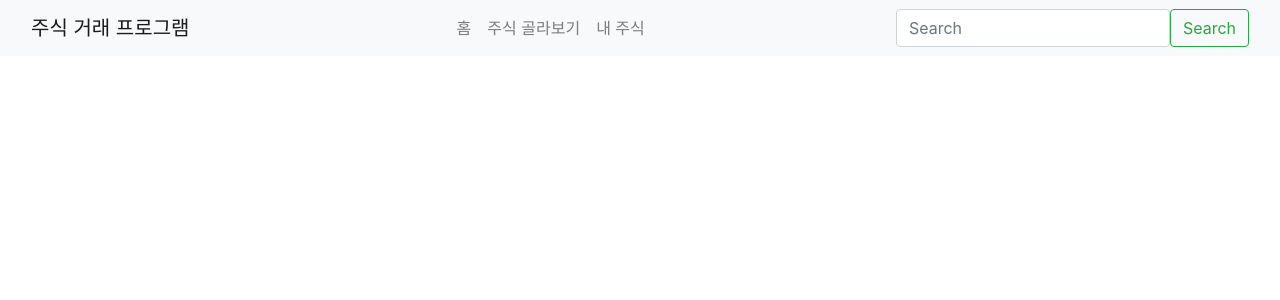
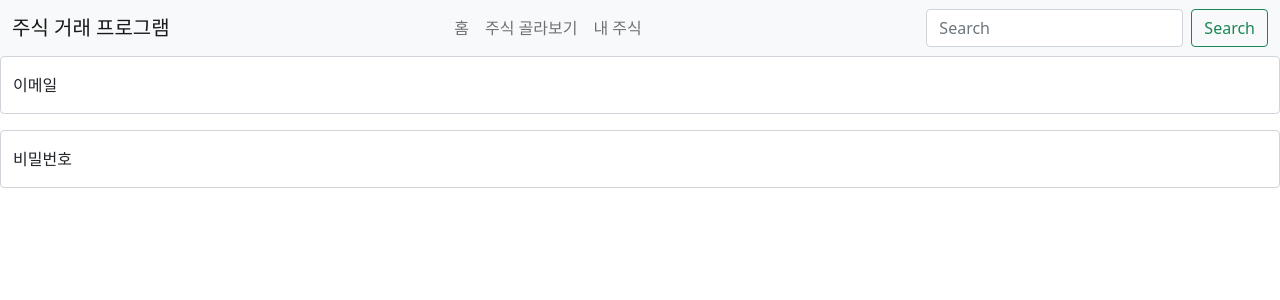
Before and after one commit to jungsom/stock-trading-client, a React (Vite) app: page /my in a window 1280 px wide. Shown: the top 300 px of the page. Built offline with nearby package versions, Linux system fonts and the light colour scheme.

Commit message:
fix: 주식 시장가 웹소켓으로 받기

```diff
--- a/index.html
+++ b/index.html
@@ -1,10 +1,10 @@
-<!doctype html>
+<!DOCTYPE html>
 <html lang="en">
   <head>
     <meta charset="UTF-8" />
     <link rel="icon" type="image/svg+xml" href="/vite.svg" />
     <meta name="viewport" content="width=device-width, initial-scale=1.0" />
-    <link rel="stylesheet" href="https://stackpath.bootstrapcdn.com/bootstrap/4.5.2/css/bootstrap.min.css">
+    <link href="https://cdn.jsdelivr.net/npm/bootstrap@5.1.0/dist/css/bootstrap.min.css" rel="stylesheet"/>
     <title>Stock Traidng Service</title>
   </head>
   <body>
--- a/package.json
+++ b/package.json
@@ -19,6 +19,7 @@
   },
   "devDependencies": {
     "@eslint/js": "^9.19.0",
+    "@types/node": "^22.13.1",
     "@types/react": "^19.0.8",
     "@types/react-dom": "^19.0.3",
     "@vitejs/plugin-react": "^4.3.4",
--- a/src/App.tsx
+++ b/src/App.tsx
@@ -1,6 +1,7 @@
 import { BrowserRouter, Route, Routes } from 'react-router-dom';
 import StockContainer from './container/stock';
 import Header from './container/header';
+import LoginContainer from './container/Login';
 
 function App() {
   return (
@@ -8,6 +9,7 @@ function App() {
       <Header />
       <Routes>
         <Route path='/stock' element={<StockContainer />} />
+        <Route path='/my' element={<LoginContainer />} />
       </Routes>
     </BrowserRouter>
   );
--- a/src/component/StockList.tsx
+++ b/src/component/StockList.tsx
@@ -1,5 +1,6 @@
-import React from 'react';
-import { Col, ListGroup, Row, Table } from 'react-bootstrap';
+import React, { useState, useEffect } from 'react';
+import { Table } from 'react-bootstrap';
+import { io } from 'socket.io-client';
 import './StockList.css';
 
 interface Stock {
@@ -8,7 +9,7 @@ interface Stock {
   code: string;
   category: string;
   index: string;
-  latestHistory: {
+  latestHistory?: {
     currentPrice: number;
   };
 }
@@ -18,10 +19,31 @@ interface StockListProps {
 }
 
 const StockList: React.FC<StockListProps> = ({ stocks }) => {
+  const [stockPrices, setStockPrices] = useState<{ [key: string]: number }>({});
+  const socket = io(import.meta.env.VITE_SERVER_URL);
+
+  useEffect(() => {
+    socket.on('stock', (data) => {
+      console.log(`📩 Received stock :`, data);
+      setStockPrices((prevPrices) => ({
+        ...prevPrices,
+        [data.code]: data.currentPrice,
+      }));
+    });
+
+    stocks.forEach((stock) => {
+      socket.emit('sent-stock', { code: stock.code });
+    });
+
+    return () => {
+      socket.disconnect();
+    };
+  }, [stocks]);
+
   return (
     <div className='stock-container'>
       <div className='stock-header'>
-      <p> 📈 현재 주식 종목 </p>
+        <p>📈 현재 주식 종목</p>
       </div>
       <div className='stock-body'>
         <Table responsive='lg' className='stock-table' variant='striped'>
@@ -31,7 +53,6 @@ const StockList: React.FC<StockListProps> = ({ stocks }) => {
               <th>종목코드</th>
               <th>지수</th>
               <th>현재가</th>
-            {/* <th>카테고리</th> */}
             </tr>
           </thead>
           <tbody>
@@ -40,8 +61,7 @@ const StockList: React.FC<StockListProps> = ({ stocks }) => {
                 <td>{stock.name}</td>
                 <td>{stock.code}</td>
                 <td>{stock.index}</td>
-              {/* <td>{stock.latestHistory.currentPrice}원</td> */}
-              <td>{stock.category}</td>
+                <td>{stockPrices[stock.code] ?? '조회 중...'}</td> {/* 가격 표시 */}
               </tr>
             ))}
           </tbody>
@@ -50,4 +70,5 @@ const StockList: React.FC<StockListProps> = ({ stocks }) => {
     </div>
   );
 };
+
 export default StockList;
--- /dev/null
+++ b/src/container/Login.tsx
@@ -0,0 +1,17 @@
+import FloatingLabel from 'react-bootstrap/FloatingLabel';
+import Form from 'react-bootstrap/Form';
+
+function LoginContainer() {
+  return (
+    <>
+      <FloatingLabel controlId='floatingInput' label='이메일' className='mb-3'>
+        <Form.Control type='email' placeholder='name@example.com' />
+      </FloatingLabel>
+      <FloatingLabel controlId='floatingPassword' label='비밀번호'>
+        <Form.Control type='password' placeholder='Password' />
+      </FloatingLabel>
+    </>
+  );
+}
+
+export default LoginContainer;
--- a/src/container/header.tsx
+++ b/src/container/header.tsx
@@ -3,7 +3,7 @@ import Container from 'react-bootstrap/Container';
 import Nav from 'react-bootstrap/Nav';
 import Navbar from 'react-bootstrap/Navbar';
 
-function Header() {
+const Header = () => {
   return (
     <Navbar bg="light" expand="lg">
       <Container fluid>
```
Also changed, not shown: 2 other files (tests, documents, lock files or other folders). Lines whose indentation alone changed are shown as unchanged.
